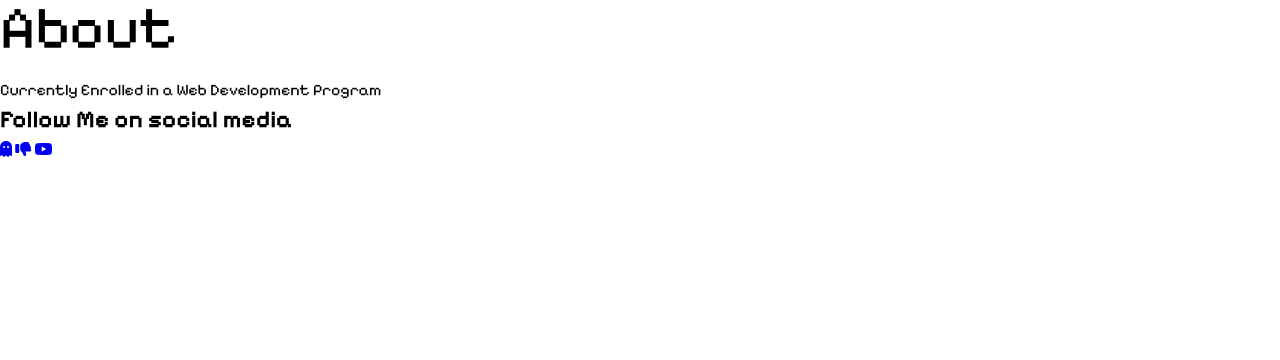
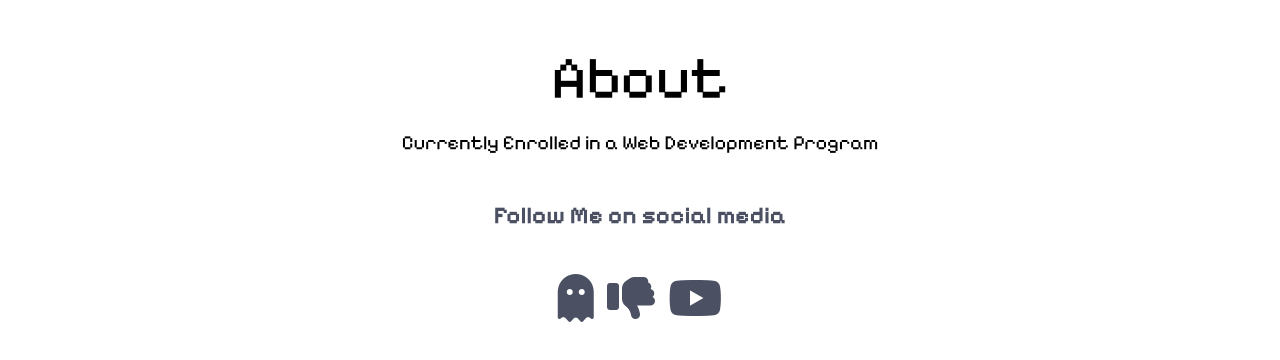
Before and after one commit to Kent-P/VideoBackground, a plain HTML site: page index.html in a window 1280 px wide. Shown: the part 802-1162 px from the top of the page. Before the commit the page ends 964 px from the top, so only its background shows below. Drawn offline with Linux system fonts and the light colour scheme.

Commit message:
Styled About section of webpage. Completed initial version of css file. Completed initial version of project.

```diff
--- a/style.css
+++ b/style.css
@@ -91,3 +91,25 @@ video {
     /* Changes the size of an element */
     transform: scale(0.95);
 }
+
+/* ABOUT SECTION */
+
+#about {
+    text-align: center;
+    padding: 50px;
+}
+
+#about > p {
+    font-size: 20px;
+}
+
+#about > h2 {
+    margin: 40px;
+    color: #4b5163;
+}
+
+i {
+    font-size: 48px;
+    margin: 0 5px;
+    color: #4b5163;
+}
```
